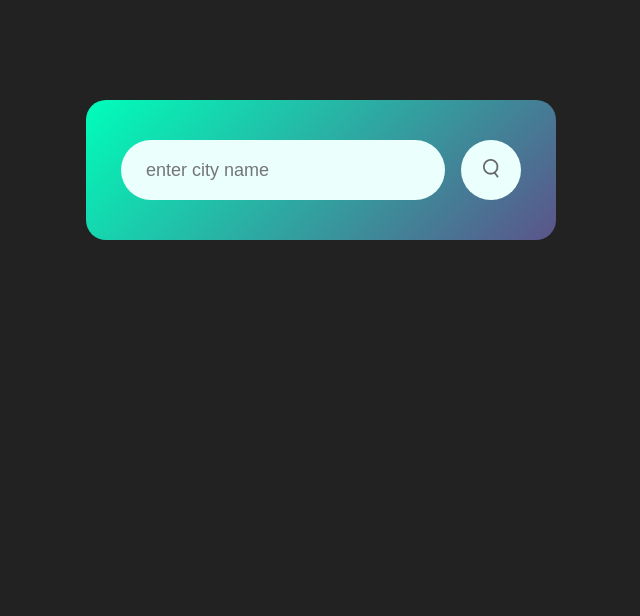
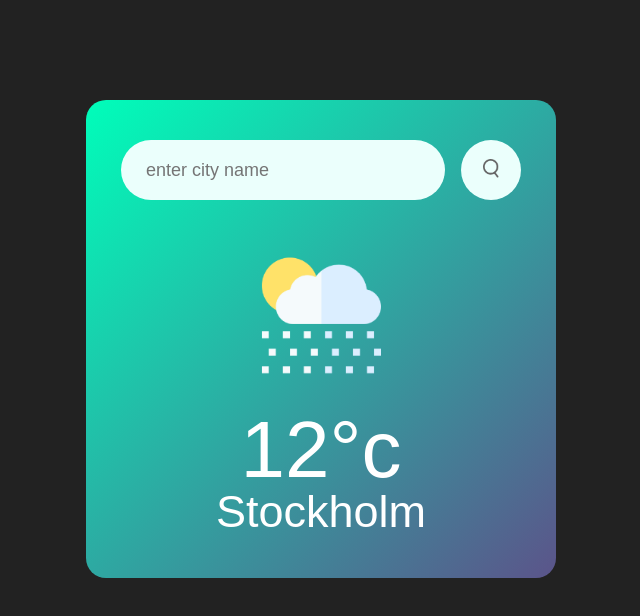
Before and after one commit to MohamedAlsheik/weatherApp, a plain HTML site: page index.html in a window 1280 px wide. Shown: the whole page, without its empty margins (319-959 px from the left). Drawn offline with Linux system fonts and the light colour scheme.

Commit message:
Add weather & location

```diff
--- a/index.html
+++ b/index.html
@@ -13,7 +13,11 @@
         spellcheck="false">
         <button><img src="images/search.png" alt=""></button>
     </div>
-
+    <div class="weather">
+        <img src="images/rain.png" class="weather-icon">
+        <h1 class="temp">12°c</h1>
+        <h2 class="city">Stockholm</h2>
+    </div>
 </div>
 
 </body>
--- a/style.css
+++ b/style.css
@@ -47,3 +47,16 @@ body{
 .search button img{
     width: 16px;
 }
+.weather-icon{
+    width: 170px;
+    margin-top: 30px;
+}
+.weather h1{
+    font-size: 80px;
+    font-weight: 500;
+}
+.weather h2{
+    font-size: 45px;
+    font-weight: 400;
+    margin-top: -10px;
+}
```
